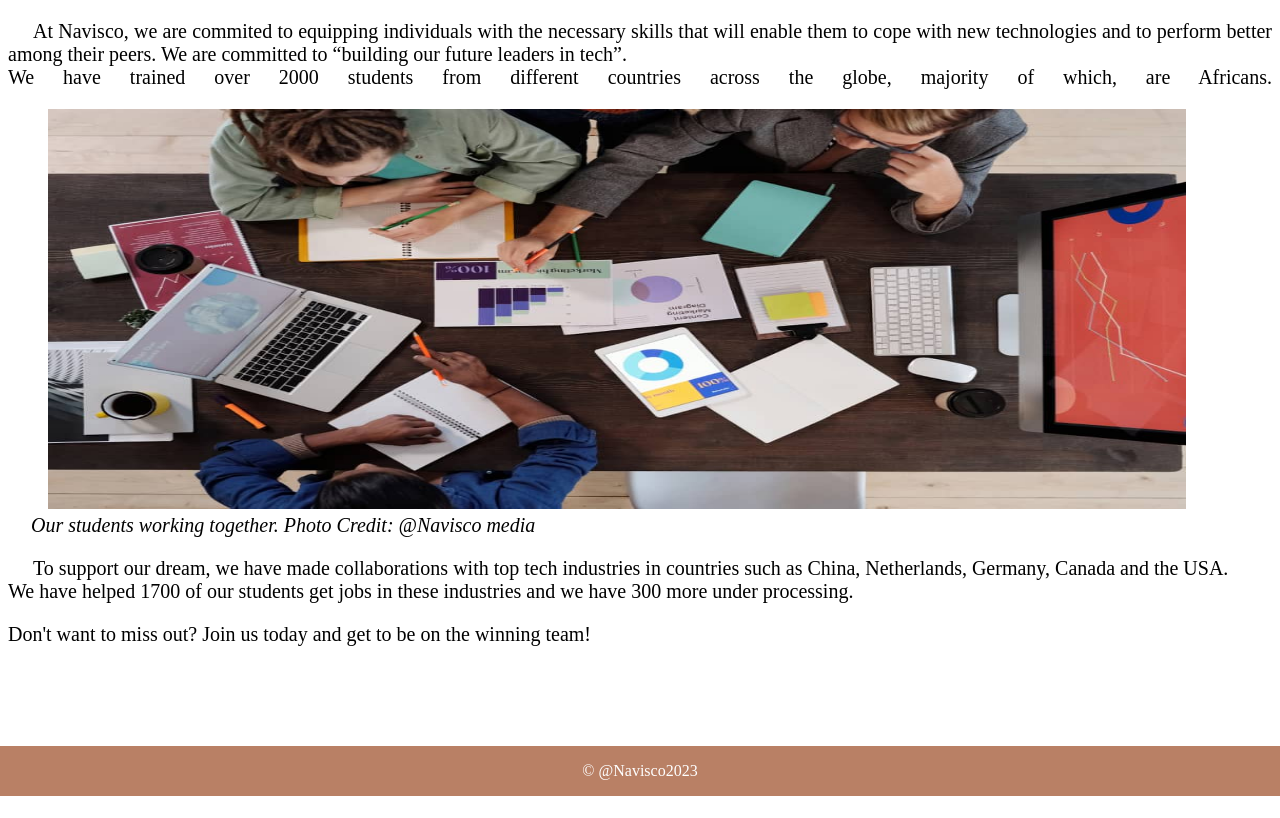
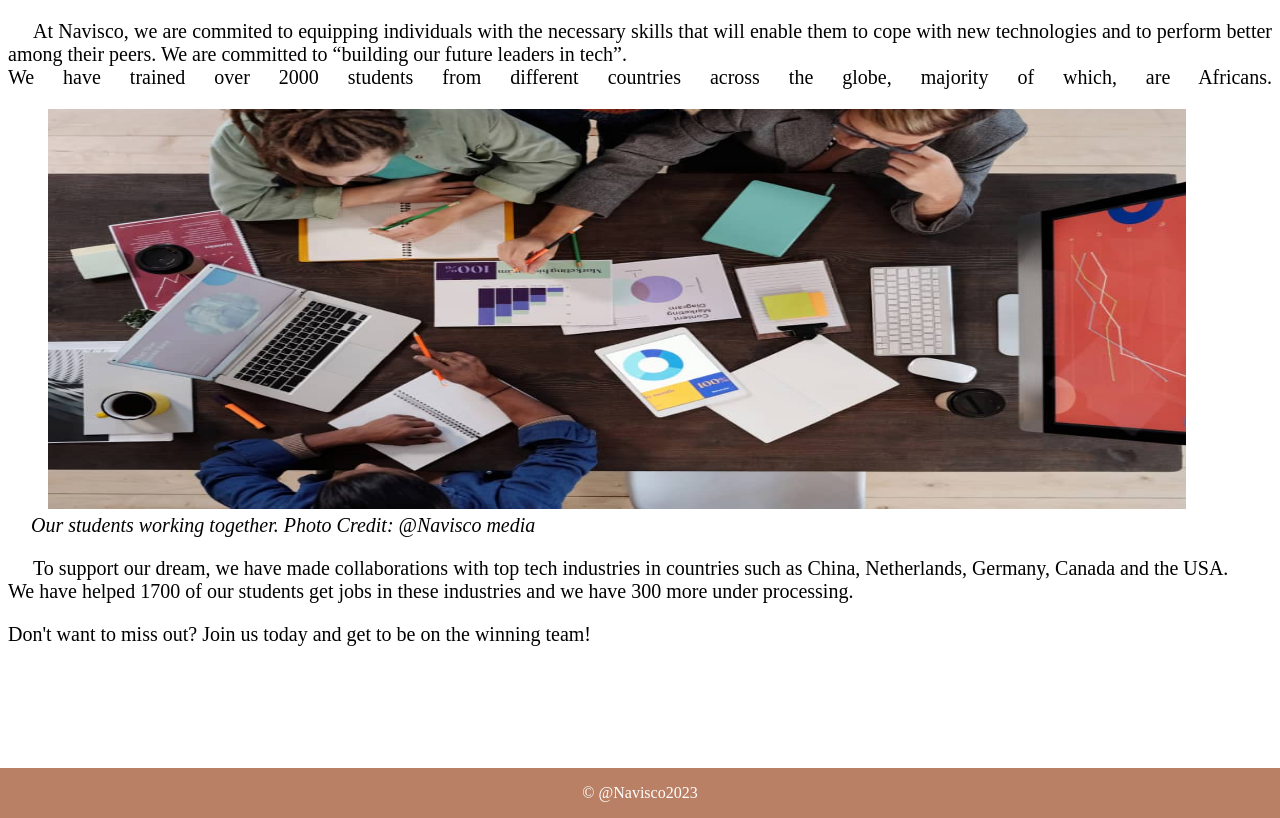
Before and after one commit to Kennytheegeek/Kennytheegeek-sWebsite.github.io, a plain HTML site: page about.htm in a window 1280 px wide. Shown: the part 212-1030 px from the top of the page. Before the commit the page ends 1008 px from the top, so only its background shows below. Drawn offline with Linux system fonts and the light colour scheme.

Commit message:
style.css

```diff
--- a/style.css
+++ b/style.css
@@ -203,7 +203,7 @@ footer{
     font-family:serif;
     position:absolute;
     left:0px;
-    top:958px;
+    top:980px;
 }
 .question{
     font-size:20px;
```
